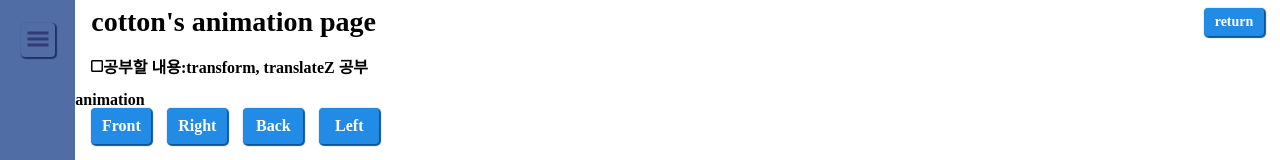
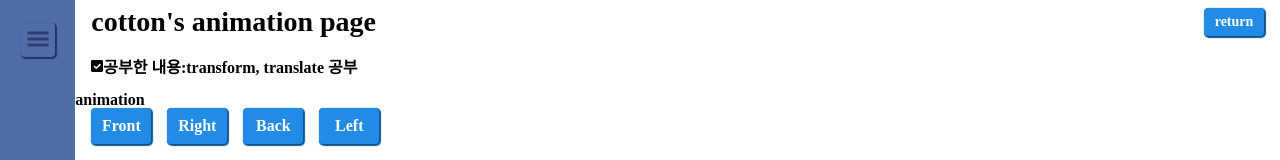
Before and after one commit to beomseok37/nextjs-practice, a Next.js app in the folder follow-todolist/: page /animation in a window 1280 px wide. Shown: the top 160 px of the page. Built offline with nearby package versions, Linux system fonts and the light colour scheme; a web font is replaced by a local one.

Commit message:
chore: pageContent 수정

```diff
--- a/follow-todolist/src/pages/animation.tsx
+++ b/follow-todolist/src/pages/animation.tsx
@@ -7,7 +7,7 @@ const Animation: NextPage = () => {
   return (
     <Page
       header="animation"
-      pageContentList={[{ content: 'transform, translateZ 공부', done: false }]}
+      pageContentList={[{ content: 'transform, translate 공부', done: true }]}
     >
       <PracticeAnimation />
     </Page>
```
